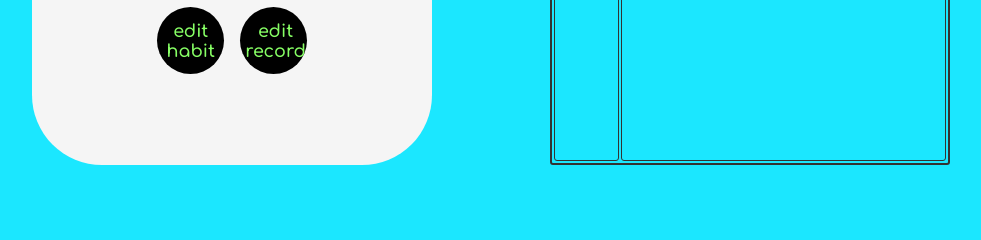
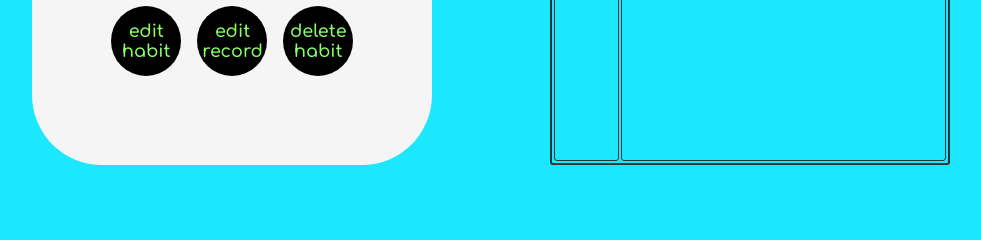
Before and after one commit to momentum-cohort-2020-01/habit-tracker-team-hereford, a Django app: page /bar_chart/1 in a window 1280 px wide. Shown: the part 514-754 px from the top of the page, without its empty margins (149-1130 px from the left). Run offline with Django 3.2, Linux system fonts and the light colour scheme; the visitor is signed in with stand-in values (Sample User, id 1); data that the repository does not hold is empty; some libraries are stand-ins or nearby versions.

Commit message:
delete habit view

```diff
--- a/config/urls.py
+++ b/config/urls.py
@@ -14,6 +14,7 @@ urlpatterns = [
     path('add-record/', views.add_record, name='add_record'),
     path('edit-habit/<int:pk>', views.edit_habit, name='edit_habit'),
     path('edit_record/<int:pk>', views.edit_record, name='edit_record'),
+    path('delete_habit/<int:pk>', views.delete_habit, name='delete_habit'),
 ]
 
 if settings.DEBUG:
--- a/core/static/style/style.css
+++ b/core/static/style/style.css
@@ -259,8 +259,8 @@ td {
 .edit-button {
   position: relative;
   display: flex;
-  width: 67px;
-  height: 67px;
+  width: 70px;
+  height: 70px;
   font-size: 1.1rem;
   color: var(--accent-color);
   font-weight: bolder;
--- a/core/templates/core/habit_records.html
+++ b/core/templates/core/habit_records.html
@@ -14,6 +14,7 @@
         <div class= "buttondisp">
         <a class= "edit-button" href="{% url 'edit_habit' habit.pk %}">edit habit</a>
         <a class= "edit-button" href="{% url 'edit_record' habit.pk %}">edit record</a>
+        <a class= "edit-button" href="{% url 'delete_habit' habit.pk %}">delete habit</a>
         </div>
     </section>
 </div>
--- a/core/views.py
+++ b/core/views.py
@@ -110,6 +110,12 @@ def edit_record(request, pk):
     return render(request, 'core/edit_record.html', {'form': form, 'type': 'record'})
 
 @login_required(login_url='/accounts/login/')
+def delete_habit(request, pk):
+    habit = get_object_or_404(Habit, pk=pk)
+    habit.delete()
+    return redirect('/')
+
+@login_required(login_url='/accounts/login/')
 def bar_chart(request, pk):
     labels = []
     data = []
```
